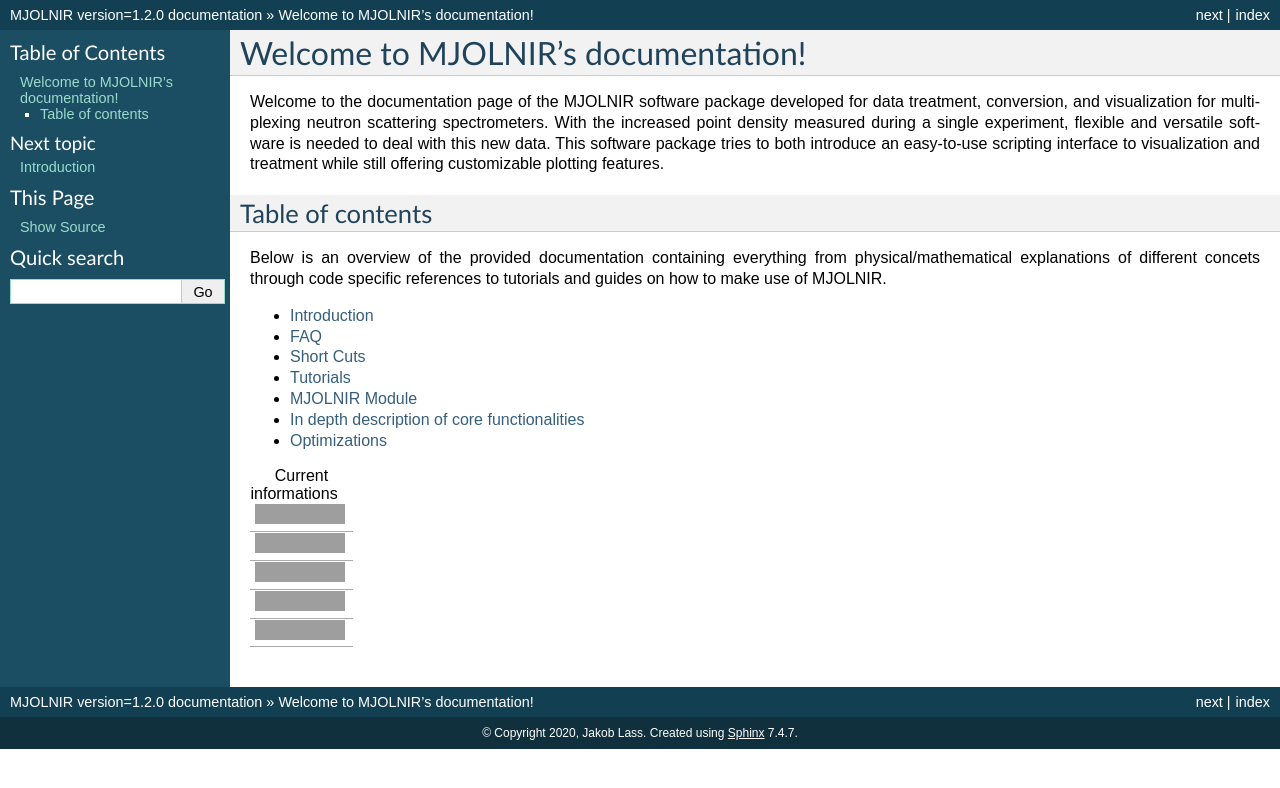
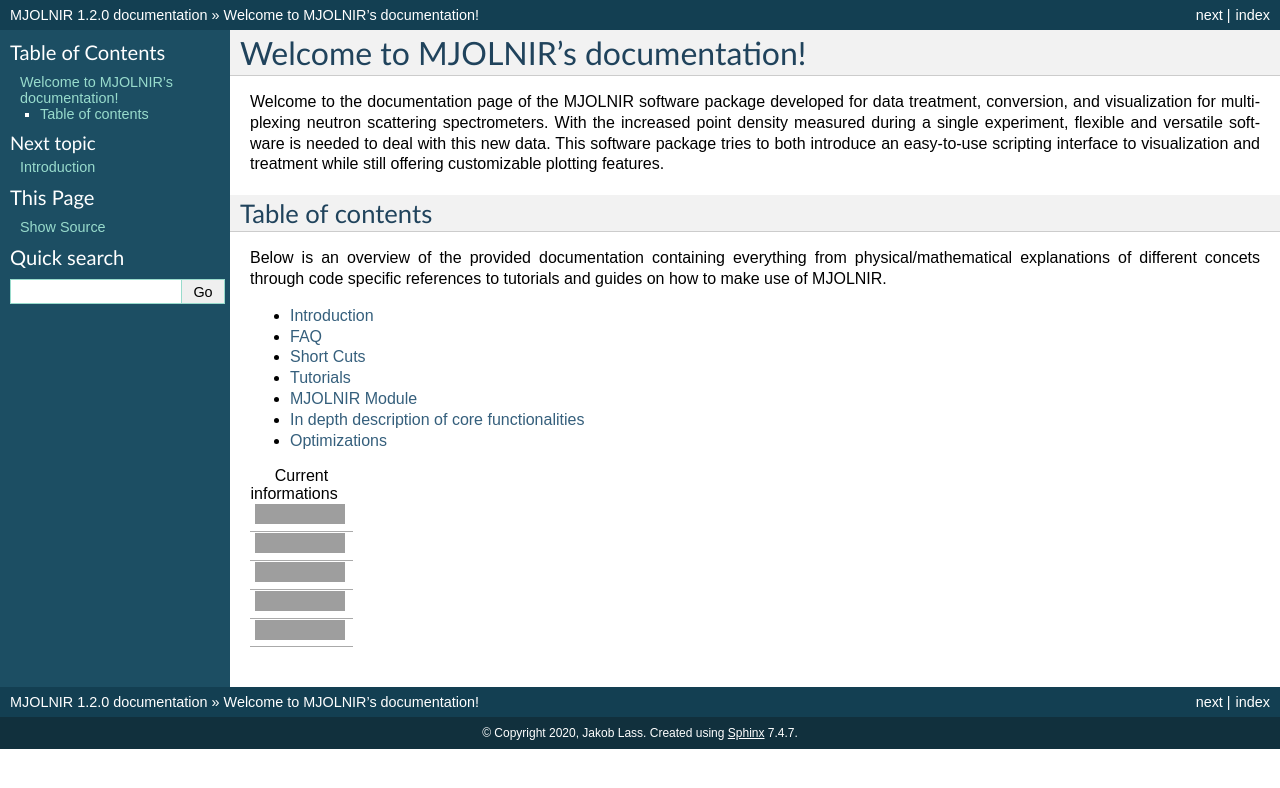
Before and after one commit to MJOLNIRPackage/MJOLNIR, a Sphinx documentation site: the page built from docs/index.rst, in a window 1280 px wide, cut to the strip 0-788 px from the top of the page. Built offline with Sphinx 7.4.7, drawn with Linux system fonts in a browser that asks for light colours; grey boxes are pictures that could not be loaded.

Commit message:
Update version

```diff
--- a/MJOLNIR/__init__.py
+++ b/MJOLNIR/__init__.py
@@ -8,7 +8,7 @@ MJOLNIR Module
 import sys,os
 sys.path.append('.')
 
-__version__ = 'version=1.2.0'
+__version__ = '1.2.0'
 __author__ = 'Jakob Lass'
 
 __multiFLEXXNormalization__ = os.path.join(os.path.dirname(__file__),'CalibrationMultiFLEXX.csv')
--- a/docs/conf.py
+++ b/docs/conf.py
@@ -31,9 +31,9 @@ copyright = u'2020, Jakob Lass'
 author = u'Jakob Lass'
 
 # The short X.Y version
-version = u'version=1.2.0'
+version = u'1.2.0'
 # The full version, including alpha/beta/rc tags
-release = u'version=1.2.0'
+release = u'1.2.0'
 
 
 
--- a/setup.py
+++ b/setup.py
@@ -19,7 +19,7 @@ pythonPath =  os.path.relpath(os.path.join(installFolder,'MJOLNIR'),sys.base_pre
 
 setup(
     name='MJOLNIR',
-    version='version=1.2.0',
+    version='1.2.0',
     description=('Neutron Scattering software suite.'),
     long_description=long_description,
     author='Jakob Lass',
```
